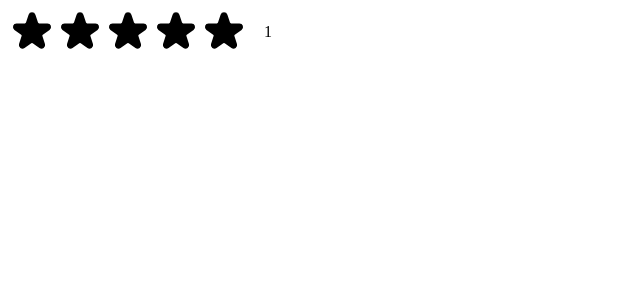
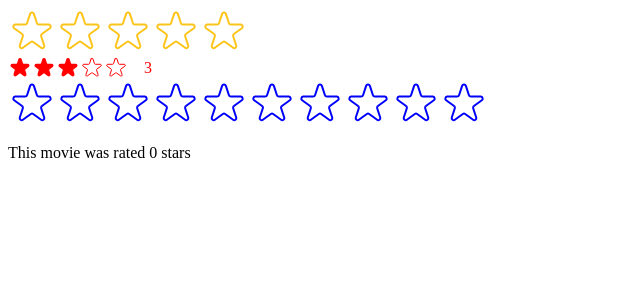
Before and after one commit to Amitansh123/usepopcorn, a React (Create React App) app: page / in a window 1280 px wide. Shown: the top 300 px of the page, without its empty margins (0-640 px from the left). Built offline with nearby package versions, Linux system fonts and the light colour scheme.

Commit message:
added new changes

```diff
--- a/src/StarRating.js
+++ b/src/StarRating.js
@@ -1,4 +1,6 @@
 import { useState } from "react";
+import PropTypes from "prop-types";
+
 const containerStyle = {
   display: "flex",
   alignItems: "center",
@@ -9,43 +11,102 @@
   display: "flex",
 };
 
+StarRating.propTypes = {
+  maxRating: PropTypes.number,
+  defaultRating: PropTypes.number,
+  color: PropTypes.string,
+  size: PropTypes.number,
+  messages: PropTypes.array,
+  className: PropTypes.string,
+  onSetRating: PropTypes.func,
+};
+
+export default function StarRating({
+  maxRating = 5,
+  color = "#fcc419",
+  size = 48,
+  className = "",
+  messages = [],
+  defaultRating = 0,
+  onSetRating,
+}) {
+  const [rating, setRating] = useState(defaultRating);
+  const [tempRating, setTempRating] = useState(0);
+
+  function handleRating(rating) {
+    setRating(rating);
+    onSetRating(rating);
+  }
   const textStyle = {
     lineHeight: "1",
     margin: " 0",
+    color,
+    fontSize: `${size / 1.5}px`,
   };
 
-export default function StarRating({ maxRating = 5 }) {
-  const [rating, setRating] = useState(1);
   return (
     <div style={containerStyle}>
       <div style={starContainerStyle}>
         {Array.from({ length: maxRating }, (_, i) => (
-          <Star key={i} />
+          <Star
+            key={i}
+            full={tempRating ? tempRating >= i + 1 : rating >= i + 1}
+            onRate={() => handleRating(i + 1)}
+            onHoverIn={() => setTempRating(i + 1)}
+            onHoverOut={() => setTempRating(0)}
+            color={color}
+            size={size}
+          />
         ))}
       </div>
-      <p style={textStyle}>{rating || ""}</p>
+      <p style={textStyle}>
+        {messages.length === maxRating
+          ? messages[tempRating ? tempRating - 1 : rating - 1]
+          : tempRating || rating || ""}
+      </p>
     </div>
   );
 }
 
+function Star({ onRate, full, onHoverIn, onHoverOut, color, size }) {
   const starStyle = {
-  width: "48px",
-  height: "48px",
+    width: `${size}px`,
+    height: `${size}px`,
     display: "block",
     cursor: "pointer",
   };
-
-function Star() {
   return (
-    <span role="button" style={starStyle}>
+    <span
+      role="button"
+      style={starStyle}
+      onClick={onRate}
+      onMouseEnter={onHoverIn}
+      onMouseLeave={onHoverOut}
+    >
+      {full ? (
         <svg
           xmlns="http://www.w3.org/2000/svg"
           viewBox="0 0 20 20"
-        fill="#000"
-        stroke="#000"
+          fill={color}
+          stroke={color}
         >
           <path d="M9.049 2.927c.3-.921 1.603-.921 1.902 0l1.07 3.292a1 1 0 00.95.69h3.462c.969 0 1.371 1.24.588 1.81l-2.8 2.034a1 1 0 00-.364 1.118l1.07 3.292c.3.921-.755 1.688-1.54 1.118l-2.8-2.034a1 1 0 00-1.175 0l-2.8 2.034c-.784.57-1.838-.197-1.539-1.118l1.07-3.292a1 1 0 00-.364-1.118L2.98 8.72c-.783-.57-.38-1.81.588-1.81h3.461a1 1 0 00.951-.69l1.07-3.292z" />
         </svg>
+      ) : (
+        <svg
+          xmlns="http://www.w3.org/2000/svg"
+          fill="none"
+          viewBox="0 0 24 24"
+          stroke={color}
+        >
+          <path
+            strokeLinecap="round"
+            strokeLinejoin="round"
+            strokeWidth="{2}"
+            d="M11.049 2.927c.3-.921 1.603-.921 1.902 0l1.519 4.674a1 1 0 00.95.69h4.915c.969 0 1.371 1.24.588 1.81l-3.976 2.888a1 1 0 00-.363 1.118l1.518 4.674c.3.922-.755 1.688-1.538 1.118l-3.976-2.888a1 1 0 00-1.176 0l-3.976 2.888c-.783.57-1.838-.197-1.538-1.118l1.518-4.674a1 1 0 00-.363-1.118l-3.976-2.888c-.784-.57-.38-1.81.588-1.81h4.914a1 1 0 00.951-.69l1.519-4.674z"
+          />
+        </svg>
+      )}
     </span>
   );
 }
@@ -58,18 +119,6 @@
 
 EMPTY STAR
 
-<svg
-  xmlns="http://www.w3.org/2000/svg"
-  fill="none"
-  viewBox="0 0 24 24"
-  stroke="#000"
->
-  <path
-    strokeLinecap="round"
-    strokeLinejoin="round"
-    strokeWidth="{2}"
-    d="M11.049 2.927c.3-.921 1.603-.921 1.902 0l1.519 4.674a1 1 0 00.95.69h4.915c.969 0 1.371 1.24.588 1.81l-3.976 2.888a1 1 0 00-.363 1.118l1.518 4.674c.3.922-.755 1.688-1.538 1.118l-3.976-2.888a1 1 0 00-1.176 0l-3.976 2.888c-.783.57-1.838-.197-1.538-1.118l1.518-4.674a1 1 0 00-.363-1.118l-3.976-2.888c-.784-.57-.38-1.81.588-1.81h4.914a1 1 0 00.951-.69l1.519-4.674z"
-  />
-</svg>
+
 
 */
--- a/src/index.js
+++ b/src/index.js
@@ -1,14 +1,30 @@
-import React from "react";
+import React, { useState } from "react";
 import ReactDOM from "react-dom/client";
 //import "./index.css";
 //import App from "./App";
 
 import StarRating from "./StarRating";
 
+function Test() {
+  const [movieRating, setMovieRating] = useState(0);
+
+  return (
+    <div>
+      <StarRating color="blue" maxRating={10} onSetRating={setMovieRating} />
+      <p>This movie was rated {movieRating} stars</p>
+    </div>
+  );
+}
+
 const root = ReactDOM.createRoot(document.getElementById("root"));
 root.render(
   <React.StrictMode>
     {/* <App /> */}
-    <StarRating maxRating={5} />
+    <StarRating
+      maxRating={5}
+      messages={["Terrible", "Bad", "Okay", "Good", "Amazing"]}
+    />
+    <StarRating size={24} color="red" className="test" defaultRating={3} />
+    <Test />
   </React.StrictMode>
 );
```
Lines whose indentation alone changed are shown as unchanged.
